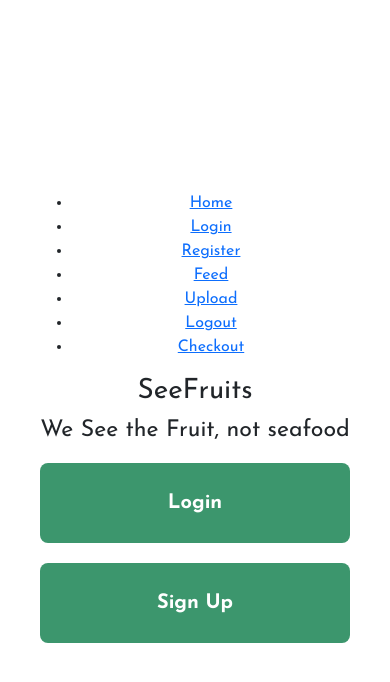
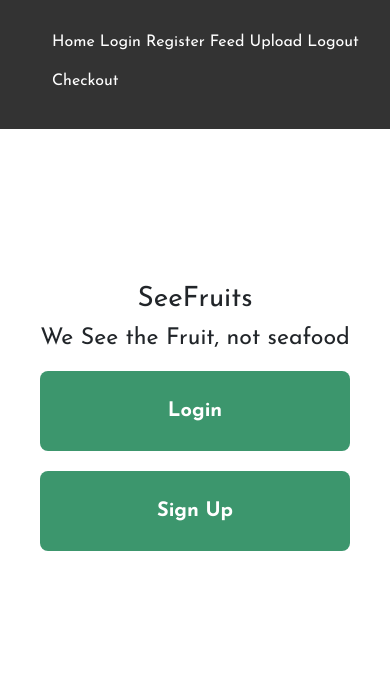
Before and after one commit to omelettech/hackathon, a React (Vite) app: page / in a window 390 px wide. Shown: the top 682 px of the page. Built offline with nearby package versions, Linux system fonts and the light colour scheme; no server answers.

Commit message:
CHanged navbar styling

```diff
--- a/src/App.css
+++ b/src/App.css
@@ -47,3 +47,71 @@
 .read-the-docs {
   color: #888;
 }
+/* Basic Reset */
+* {
+  margin: 0;
+  padding: 0;
+  box-sizing: border-box;
+}
+
+body {
+  font-family: Arial, sans-serif;
+}
+
+/* Navbar Styles */
+nav {
+  display: flex;
+  justify-content: space-between;
+  align-items: center;
+  background: #333;
+  padding: 15px 20px;
+  position: fixed;
+  top:0;
+  left:0
+}
+
+.logo {
+  color: white;
+  font-size: 20px;
+  font-weight: bold;
+}
+
+nav>ul {
+  list-style: none;
+  flex-direction: row;
+  display: flex;
+}
+
+nav>ul li {
+  margin: 0 15px;
+}
+
+nav>ul a {
+  text-decoration: none;
+  color: white;
+  font-size: 16px;
+  transition: 0.3s;
+}
+
+nav>ul a:hover {
+  color: #f4a261;
+}
+
+/* Responsive Navbar */
+@media (max-width: 768px) {
+  nav {
+    flex-direction: column;
+    text-align: center;
+  }
+
+  nav>ul {
+    flex-direction: row;
+    flex-wrap: wrap;
+    gap:5px;
+    margin-top: 10px;
+  }
+
+  nav>ul li {
+    margin: 5px 0;
+  }
+}
```
